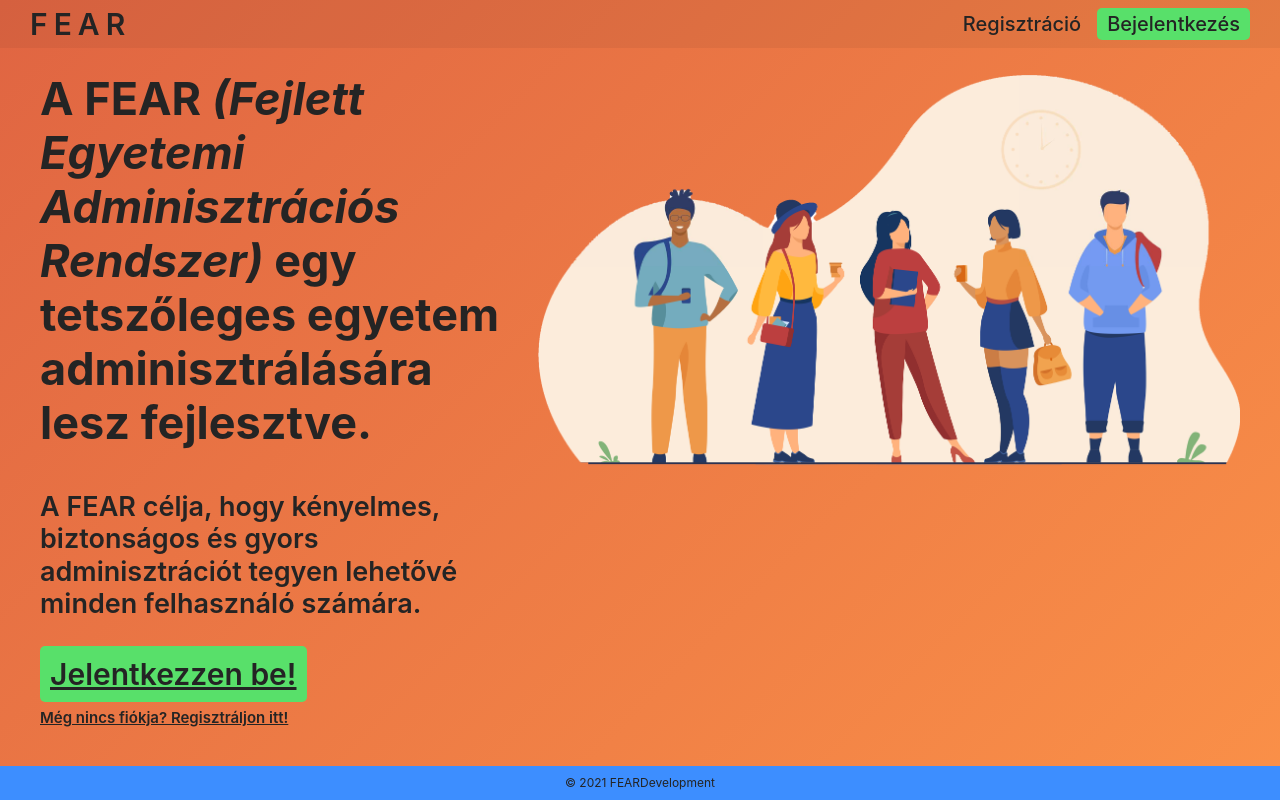
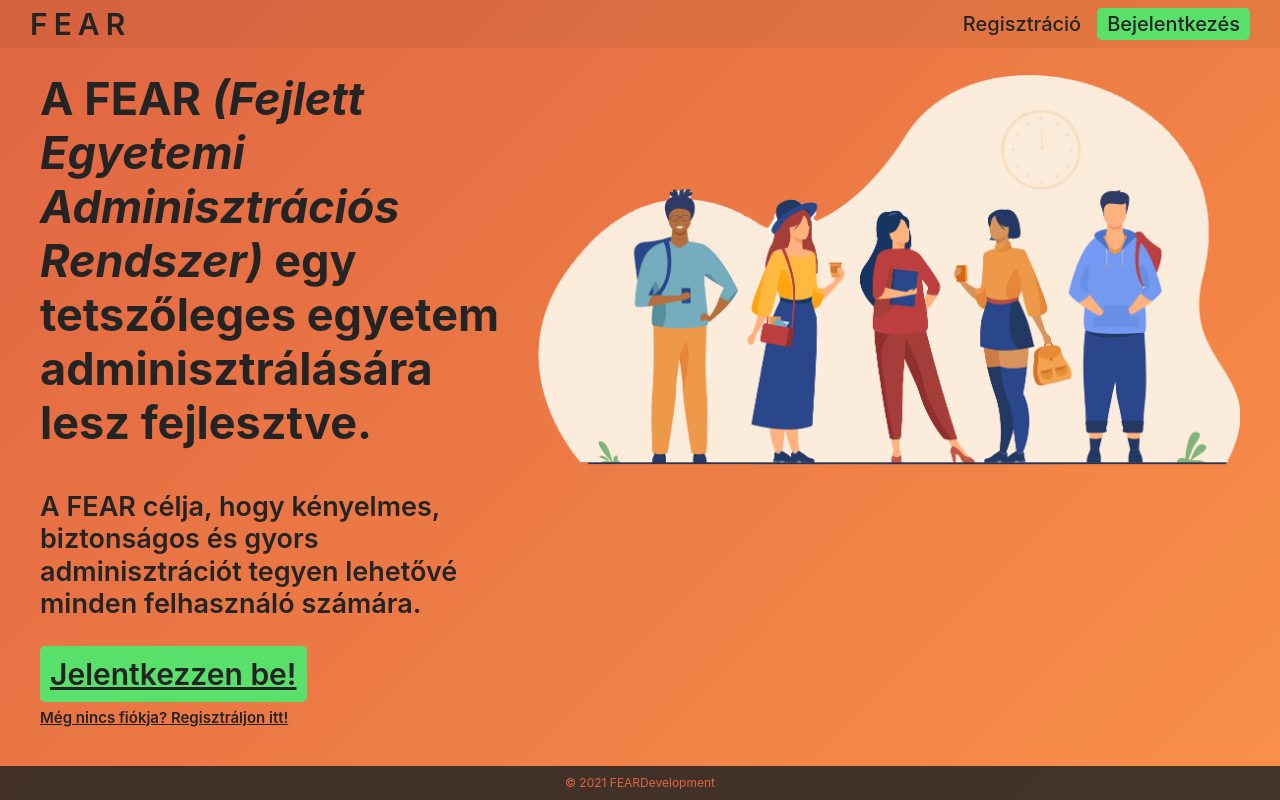
Before and after one commit to feardevelopment/fear-frontend, a SvelteKit app: page / in a window 1280 px wide. Built offline with nearby package versions, Linux system fonts and the light colour scheme.

Commit message:
style: change footer colors to use less of them in one page

```diff
--- a/src/components/Footer.svelte
+++ b/src/components/Footer.svelte
@@ -9,6 +9,7 @@
 <style lang="scss">
   footer {
     background-color: var(--footerColor);
+    color: var(--primaryColor);
     text-align: center;
     padding: 1em 0;
 
--- a/static/global.css
+++ b/static/global.css
@@ -3,7 +3,7 @@
 	--secondaryColor: #FA9048;
 	--accentColor: #58E06A;
 	--lightAccentColor: #6DFF80;
-	--footerColor: #3D8EFF;
+	--footerColor: #242424d9;
 	--textColor: #242424;
 }
 
```
